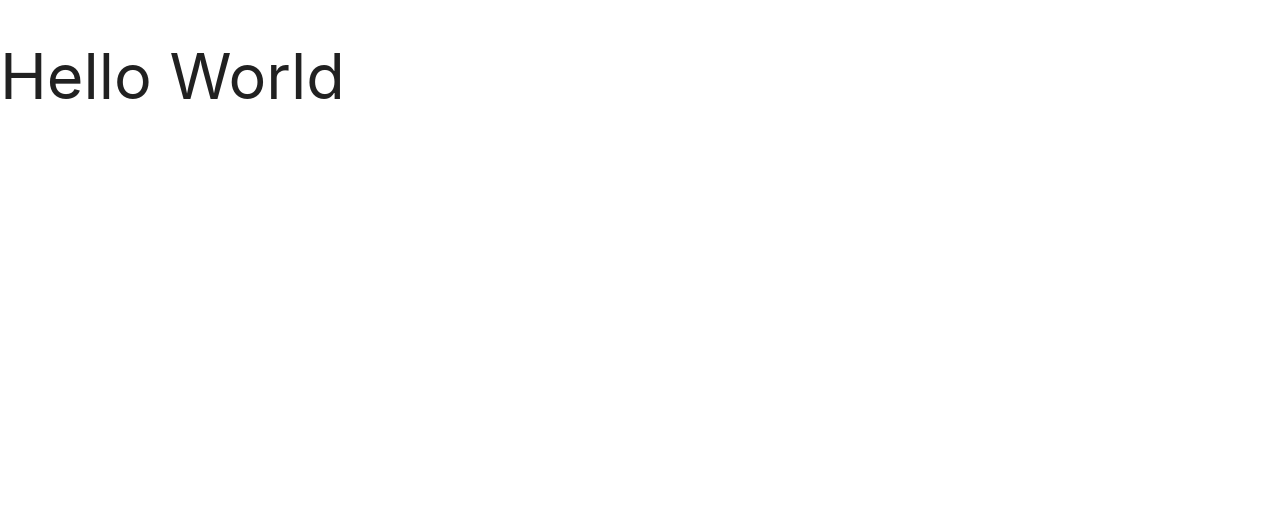
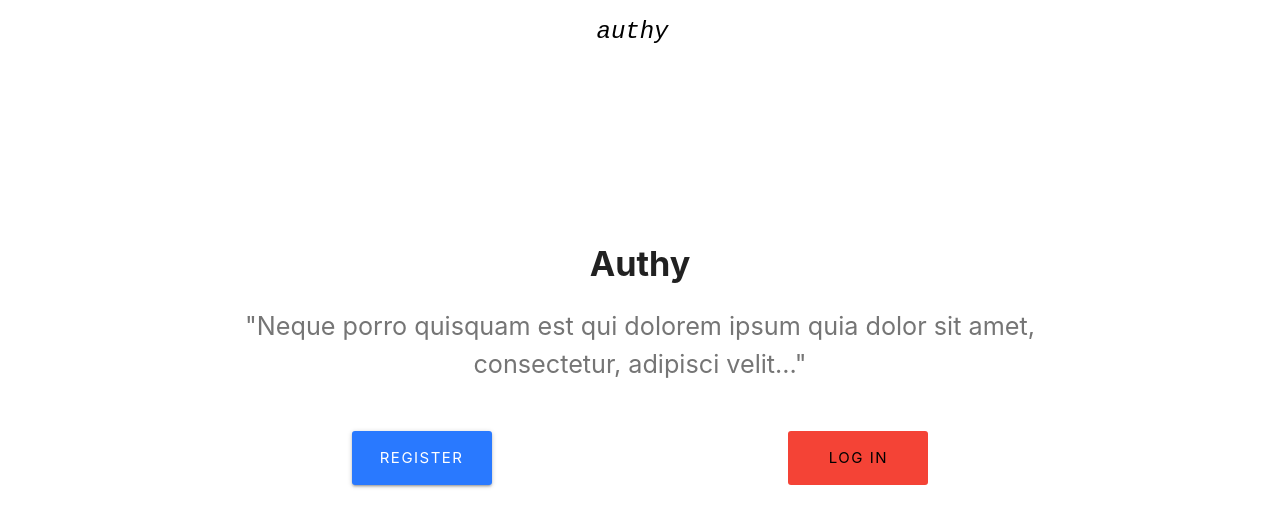
Before and after one commit to nol166/authy, a React (Create React App) app in the folder client/: page / in a window 1280 px wide. Shown: the top 526 px of the page. Built offline with nearby package versions, Linux system fonts and the light colour scheme.

Commit message:
update landing and navbar components, add react router to App.js

```diff
--- a/client/src/App.js
+++ b/client/src/App.js
@@ -1,11 +1,17 @@
 import React from 'react'
+import Navbar from './components/layout/Navbar'
+import Landing from './components/layout/Landing'
 import './App.css'
+import { BrowserRouter as Router, Route } from 'react-router-dom'
 
 function App() {
     return (
-        <div className="App">
-            <h1> Hello World</h1>
-        </div>
+        <Router>
+            <div className="App">
+                <Navbar />
+                <Route exact path="/" component={Landing} />
+            </div>
+        </Router>
     )
 }
 
--- a/client/src/components/layout/Landing.js
+++ b/client/src/components/layout/Landing.js
@@ -10,15 +10,15 @@ class Landing extends Component {
                 <div className="row">
                     <div className="col s12 center-align">
                         <h4>
-                            <b>Build</b> a login/auth app with the{' '}
-                            <span style={{ fontFamily: 'monospace' }}>
+                            <b>Authy</b>{' '}
+                            {/* <span style={{ fontFamily: 'monospace' }}>
                                 MERN
                             </span>{' '}
-                            stack from scratch
+                            stack from scratch */}
                         </h4>
                         <p className="flow-text grey-text text-darken-1">
-                            Create a (minimal) full-stack app with user
-                            authentication via passport and JWTs
+                            "Neque porro quisquam est qui dolorem ipsum quia
+                            dolor sit amet, consectetur, adipisci velit..."
                         </p>
                         <br />
                         <div className="col s6">
@@ -42,7 +42,7 @@ class Landing extends Component {
                                     borderRadius: '3px',
                                     letterSpacing: '1.5px',
                                 }}
-                                className="btn btn-large btn-flat waves-effect white black-text"
+                                className="btn btn-large btn-flat waves-effect red black-text"
                             >
                                 Log In
                             </Link>
--- a/client/src/components/layout/Navbar.js
+++ b/client/src/components/layout/Navbar.js
@@ -14,8 +14,7 @@ export class Navbar extends Component {
                             }}
                             className="col s5 brand-logo center black-text"
                         >
-                            <i className="material-icons">code</i>
-                            MERN
+                            <i className="material-icons">authy</i>
                         </Link>
                     </div>
                 </nav>
```
